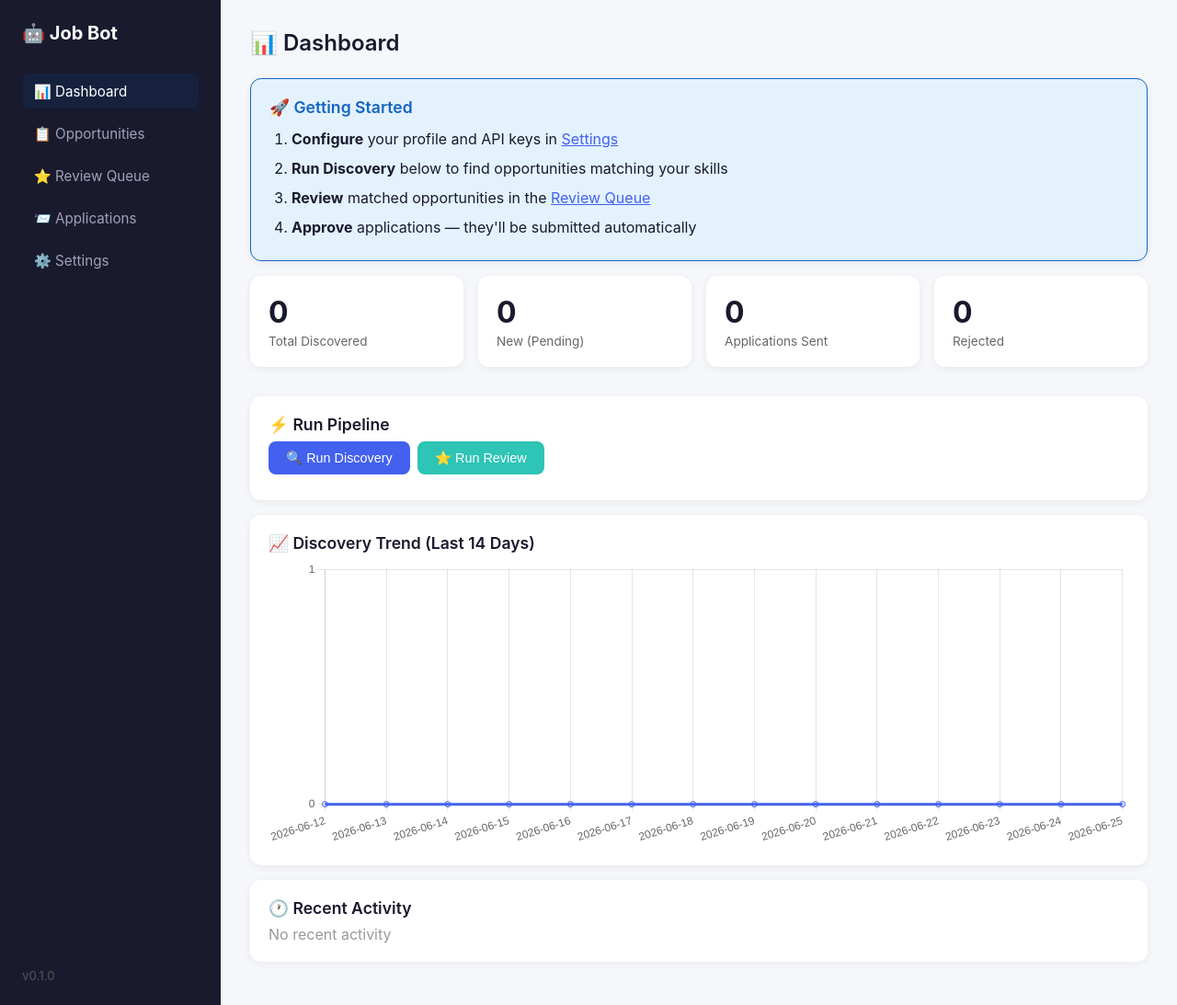
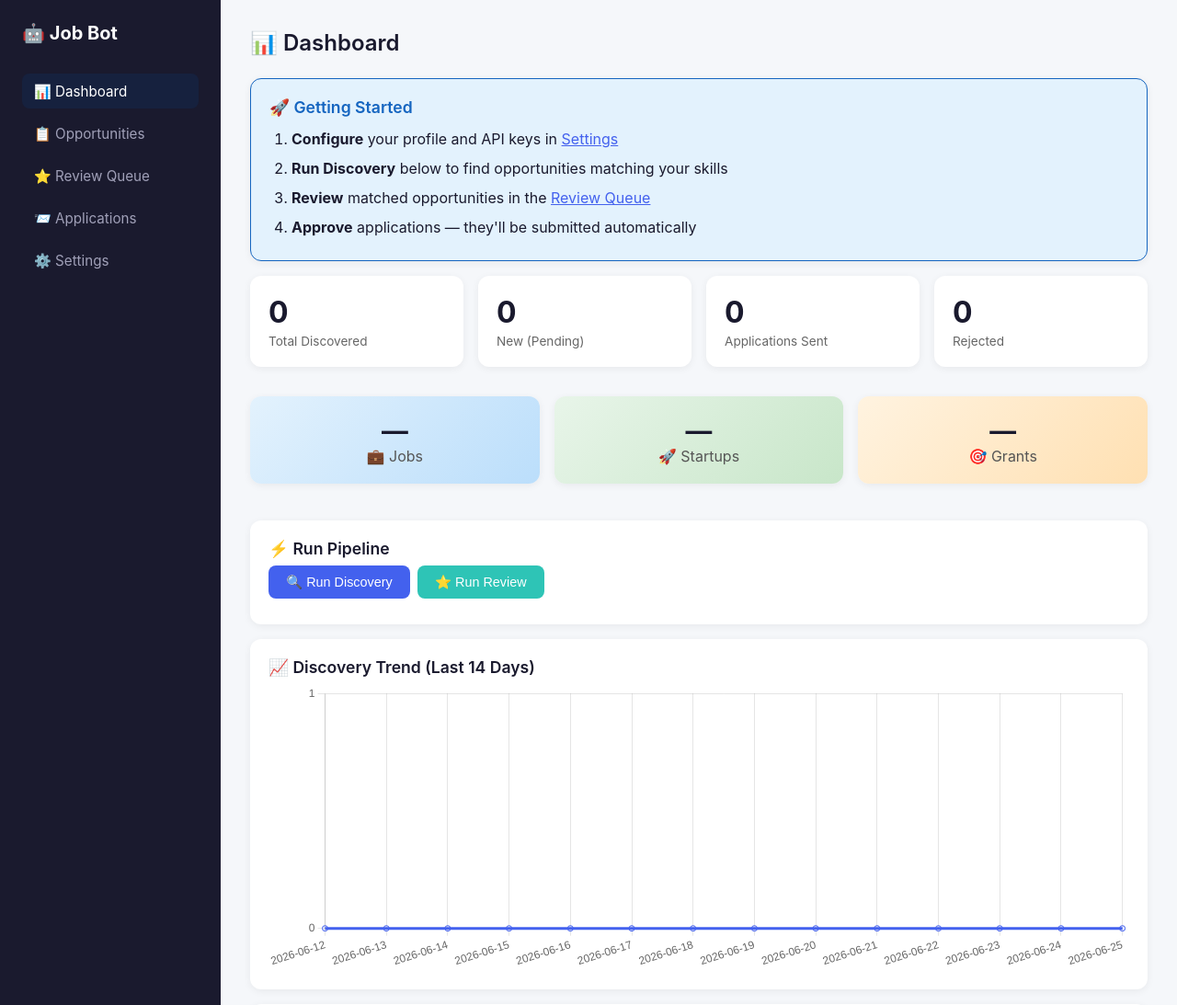
Before and after one commit to kuccii/jbot, a FastAPI app: page / in a window 1280 px wide. Shown: the top 1093 px of the page at 92% size. Run offline with FastAPI, Linux system fonts and the light colour scheme; data that the repository does not hold is empty.

Commit message:
feat: add per-category stat cards to home page

```diff
--- a/job_bot/dashboard/server.py
+++ b/job_bot/dashboard/server.py
@@ -32,6 +32,7 @@ def get_repo() -> Repository:
 async def home(request: Request):
     repo = get_repo()
     stats = repo.get_stats()
+    stats["by_category"] = repo.get_stats_by_category()
     logs = repo.get_audit_logs(limit=20)
     return templates.TemplateResponse(request, "home.html", {
         "stats": stats, "activity": logs, "page": "home", "last_run": _last_run,
--- a/job_bot/dashboard/templates/home.html
+++ b/job_bot/dashboard/templates/home.html
@@ -31,6 +31,21 @@
     <div class="stat-card">
         <div class="value" id="stat-rejected">{{ stats.get('rejected', 0) }}</div>
         <div class="label">Rejected</div>
+    </div>
+</div>
+
+<div id="category-stats-grid" style="display: grid; grid-template-columns: repeat(3, 1fr); gap: 1rem; margin-bottom: 1.5rem;">
+    <div class="card" style="text-align: center; background: linear-gradient(135deg, #e3f2fd, #bbdefb);">
+        <h3 style="margin: 0; font-size: 1.8rem;">{{ stats.by_category.job if stats.by_category else '—' }}</h3>
+        <p style="margin: 0; color: #555;">💼 Jobs</p>
+    </div>
+    <div class="card" style="text-align: center; background: linear-gradient(135deg, #e8f5e9, #c8e6c9);">
+        <h3 style="margin: 0; font-size: 1.8rem;">{{ stats.by_category.startup if stats.by_category else '—' }}</h3>
+        <p style="margin: 0; color: #555;">🚀 Startups</p>
+    </div>
+    <div class="card" style="text-align: center; background: linear-gradient(135deg, #fff3e0, #ffe0b2);">
+        <h3 style="margin: 0; font-size: 1.8rem;">{{ stats.by_category.grant if stats.by_category else '—' }}</h3>
+        <p style="margin: 0; color: #555;">🎯 Grants</p>
     </div>
 </div>
 
@@ -114,6 +129,12 @@ function refreshStats() {
             document.getElementById('stat-new').textContent = stats.new;
             document.getElementById('stat-applied').textContent = stats.applied;
             document.getElementById('stat-rejected').textContent = stats.rejected || 0;
+            const cards = document.querySelectorAll('#category-stats-grid h3');
+            if (cards.length === 3 && stats.by_category) {
+                cards[0].textContent = stats.by_category.job || 0;
+                cards[1].textContent = stats.by_category.startup || 0;
+                cards[2].textContent = stats.by_category.grant || 0;
+            }
         });
 }
 
```
